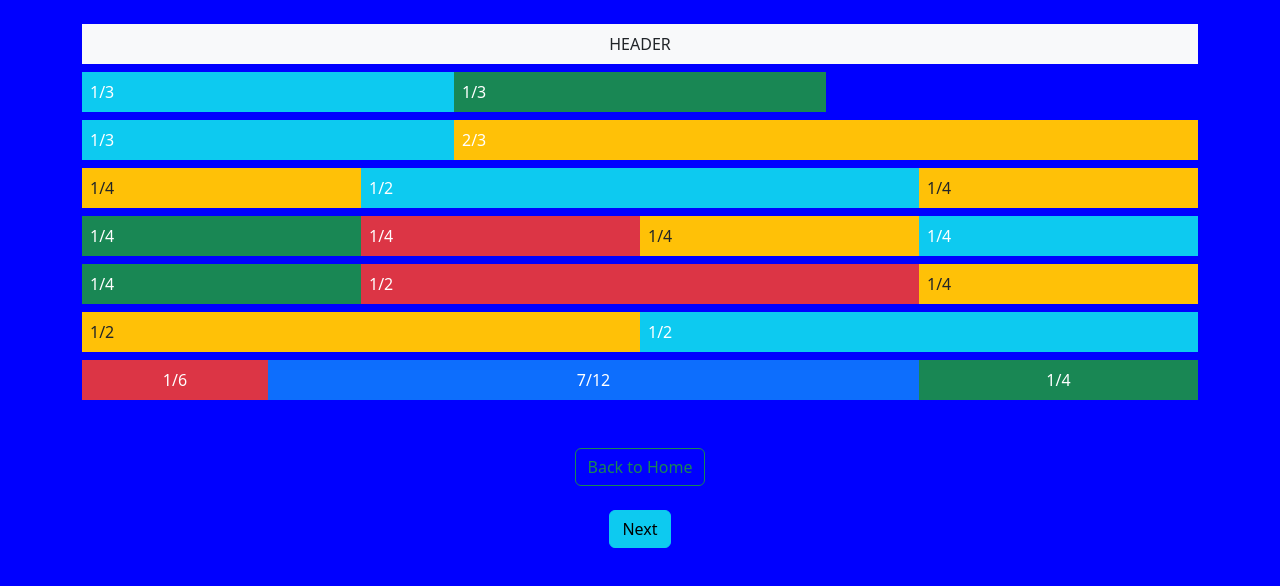
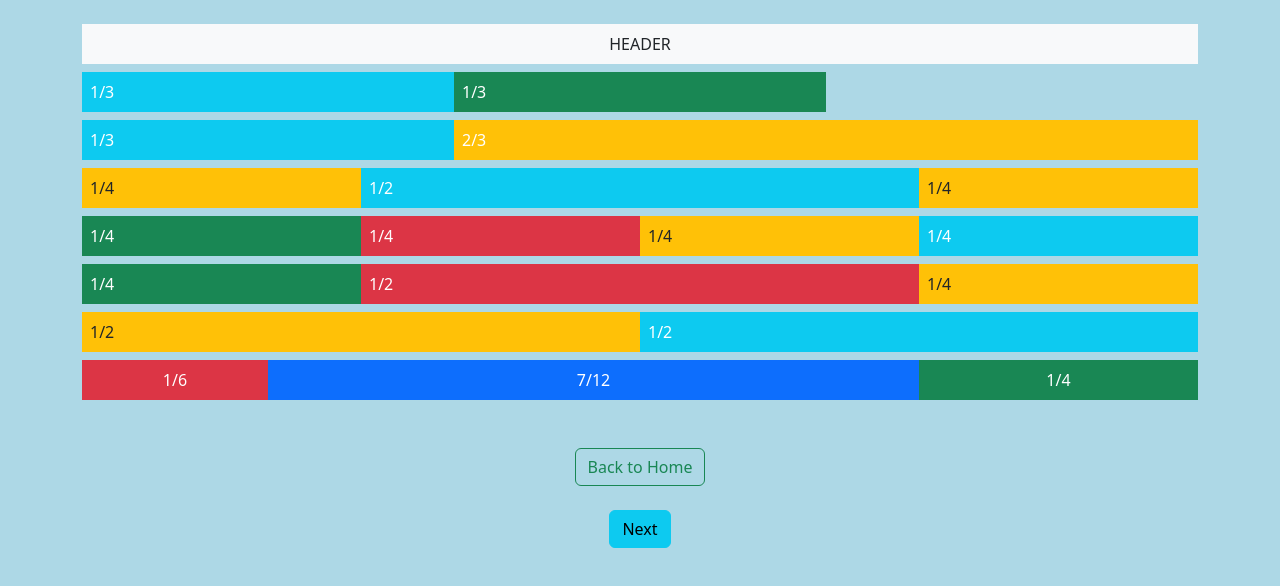
Before and after one commit to eyronik/BREAKPOINTS-TYPOGRAPHY, a plain HTML site: page scaffold.html in a window 1280 px wide. Drawn offline with nearby package versions, Linux system fonts and the light colour scheme.

Commit message:
scaffold.html

```diff
--- a/scaffold.html
+++ b/scaffold.html
@@ -3,37 +3,12 @@
 <head>
   <meta charset="utf-8">
   <meta name="viewport" content="width=device-width, initial-scale=1">
-  <title>Responsive Page</title>
+  <title>Fixed Background Color Page</title>
   <link href="https://cdn.jsdelivr.net/npm/bootstrap@5.3.6/dist/css/bootstrap.min.css" rel="stylesheet">
   <link rel="stylesheet" href="style.css">
   <style>
     body {
-      background-color: red;
-    }
-    @media (min-width: 576px) {
-      body {
-        background-color: orange;
-      }
-    }
-    @media (min-width: 768px) {
-      body {
-        background-color: yellow;
-      }
-    }
-    @media (min-width: 992px) {
-      body {
-        background-color: green;
-      }
-    }
-    @media (min-width: 1200px) {
-      body {
-        background-color: blue;
-      }
-    }
-    @media (min-width: 1400px) {
-      body {
-        background-color: indigo;
-      }
+      background-color: lightblue; /* Set a fixed light background color */
     }
   </style>
 </head>
```
